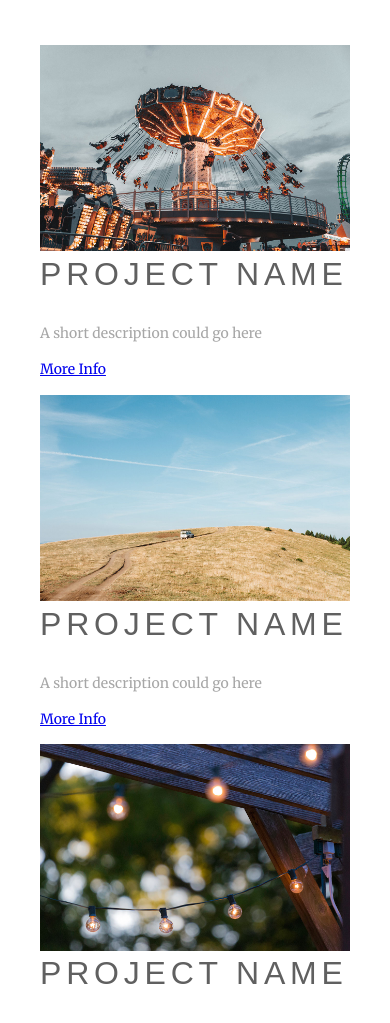
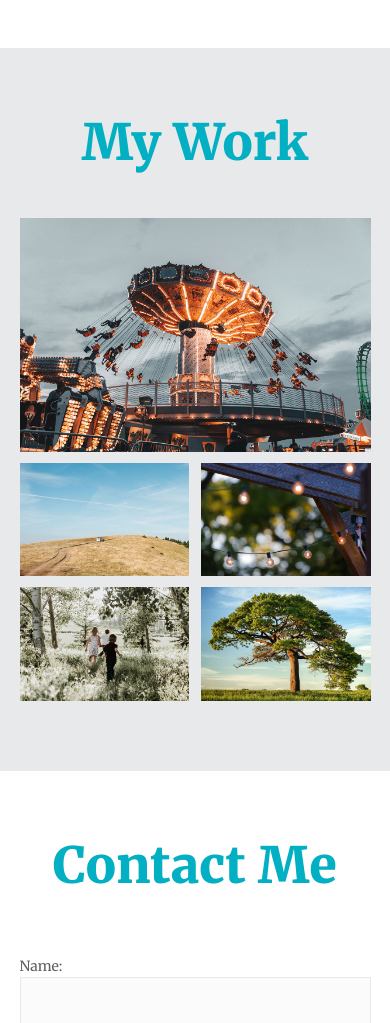
Before and after one commit to doublej89/myportfolio, a website: page index.html in a window 390 px wide. Shown: the part 1888-2911 px from the top of the page. Drawn offline with Linux system fonts and the light colour scheme; a web font is replaced by a local one.

Commit message:
media queries for basic layout done

```diff
--- a/index.html
+++ b/index.html
@@ -34,7 +34,7 @@
 		<h1>My Work</h1>
 		<div class="portfolio-items">
 			<figure class="portfolio-item featured">
-				<img src="img/portfolio-01.jpg">
+				<img src="img/portfolio-01.jpg" class="portfolio-img">
 				<figcaption>
 					<h2 class="portfolio-title">Project Name</h2>
 					<p class="portfolio-desc">A short description could go here</p>
@@ -42,7 +42,7 @@
 				</figcaption>
 			</figure>
 			<figure class="portfolio-item">
-				<img src="img/portfolio-02.jpg">
+				<img src="img/portfolio-02.jpg" class="portfolio-img">
 				<figcaption>
 					<h2 class="portfolio-title">Project Name</h2>
 					<p class="portfolio-desc">A short description could go here</p>
@@ -50,7 +50,7 @@
 				</figcaption>
 			</figure>
 			<figure class="portfolio-item">
-				<img src="img/portfolio-03.jpg">
+				<img src="img/portfolio-03.jpg" class="portfolio-img">
 				<figcaption>
 					<h2 class="portfolio-title">Project Name</h2>
 					<p class="portfolio-desc">A short description could go here</p>
@@ -58,7 +58,7 @@
 				</figcaption>
 			</figure>
 			<figure class="portfolio-item">
-				<img src="img/portfolio-04.jpg">
+				<img src="img/portfolio-04.jpg" class="portfolio-img">
 				<figcaption>
 					<h2 class="portfolio-title">Project Name</h2>
 					<p class="portfolio-desc">A short description could go here</p>
@@ -66,7 +66,7 @@
 				</figcaption>
 			</figure>
 			<figure class="portfolio-item">
-				<img src="img/portfolio-05.jpg">
+				<img src="img/portfolio-05.jpg" class="portfolio-img">
 				<figcaption>
 					<h2 class="portfolio-title">Project Name</h2>
 					<p class="portfolio-desc">A short description could go here</p>
@@ -81,10 +81,10 @@
 			<label class="name">Name:
 				<input type="text" name="name" id="name">
 			</label>
-			<label class="name">Email:
+			<label class="email">Email:
 				<input type="email" id="email">
 			</label>
-			<label message="message">Message:
+			<label message="message" class="message">Message:
 				<textarea id="message"></textarea>
 			</label>
 			<input type="submit" value="SEND" class="btn">
--- a/scss/modules/mixins.scss
+++ b/scss/modules/mixins.scss
@@ -11,3 +11,9 @@
         clear: both;
     }
 }
+
+@mixin medq($width: 50em) {
+    @media (min-width: $width) {
+        @content;
+    }
+}
--- a/scss/partials/_about-me.scss
+++ b/scss/partials/_about-me.scss
@@ -22,11 +22,15 @@
     .about-me {
         display: grid;
         grid-template-columns: [port-start] minmax(6em, 1fr) [name-start] minmax(6em, 1fr) [img-end] 2fr [port-end];
+        grid-column-gap: .8em;
     }
 
     .about-img {
         grid-column: port-start / img-end;
         grid-row: 1 / 2;
+        @include medq {
+            grid-row: 1 / 4;
+        }
     }
 
     .about-title {
@@ -37,7 +41,16 @@
 
     .about-subtitle, .about-text {
         grid-column: port-start / port-end;
+        @include medq {
+            grid-column: img-end / port-end;
+        }
     }
 
+    .about-subtitle {
+        grid-row: 2 / 3;
+    }
 
+    .about-text {
+        grid-row: 3 / 4;
+    }
 }
--- a/scss/partials/_base.scss
+++ b/scss/partials/_base.scss
@@ -3,6 +3,10 @@ body {
     font-family: $ff-s;
     line-height: 1.6;
     font-size: .875rem;
+
+    @media (min-width: 50em) {
+        font-size: 1.125rem;
+    }
 }
 
 h1, h2, p {
@@ -14,9 +18,8 @@ h1 {
     color: $accent;
     line-height: 1;
     font-size: 3.13rem;
-    span {
-        @include sans-serif($fs: 5.5rem, $color: $accent);
-        display: block;
+    @include medq {
+        font-size: 4.25rem;
     }
 }
 
@@ -26,4 +29,7 @@ img {
 
 h2 {
    @include sans-serif($fs: 2rem);
+   @include medq {
+        font-size: 3rem;
+    }
 }
--- a/scss/partials/_contact.scss
+++ b/scss/partials/_contact.scss
@@ -27,6 +27,37 @@ label {
 form {
     display: flex;
     flex-direction: column;
+
+    @supports (display: grid) {
+        @include medq {
+            display: grid;
+            grid-template-columns: 1fr 1fr;
+            grid-template-areas:
+            "name email"
+            "message message"
+            ". btn";
+            grid-column-gap: 1em;
+
+            .name {
+                grid-area: name;
+            }
+
+            .email {
+                grid-area: email;
+            }
+
+            .message {
+                grid-area: message;
+                textarea {
+                    height: 10em;
+                }
+            }
+
+            .btn {
+                grid-area: btn;
+            }
+        }
+    }
 }
 
 .btn {
--- a/scss/partials/_portfolio.scss
+++ b/scss/partials/_portfolio.scss
@@ -2,6 +2,10 @@
     text-align: center;
     background: $light-grey;
     padding: 5em 0;
+}
+
+figure {
+    margin: 0;
 }
 
 .portfolio-items {
@@ -14,9 +18,11 @@
     position: relative;
     overflow: hidden;
     flex: 1 1 20rem;
+    padding: 0;
 
-    img {
+    .portfolio-img {
         display: block;
+        margin: 0;
         width: 100%;
     }
 
@@ -31,7 +37,7 @@
         background: rgba($color: $accent, $alpha: .75);
         color: $white;
         text-align: left;
-        padding: 2em;
+        padding: 1em;
         transition: top ease-in-out 250ms;
     }
 
@@ -44,18 +50,10 @@
     color: $white;
     font-size: 2.5rem;
     margin-bottom: auto;
-
-    .featured & {
-        font-size: 5rem;
-    }
 }
 
 .portfolio-desc {
     display: none;
-
-    .featured & {
-        display: block;
-    }
 }
 
 .portfolio-link {
@@ -80,9 +78,12 @@
         display: grid;
         grid-template-columns: repeat(2, 1fr);
         grid-gap: .8em;
+        @include medq {
+            grid-template-columns: repeat(4, 1fr);
+        }
     }
 
-    .portfolio-items.featured {
+    .portfolio-item.featured {
         grid-column: 1 / span 2;
         grid-row: 1 / span 2;
     }
--- a/scss/partials/_welcome.scss
+++ b/scss/partials/_welcome.scss
@@ -14,9 +14,17 @@
         text-align: center;
         line-height: 2;
 
+        @include medq {
+            font-size: 3vw;
+        }
+
         span {
             @include sans-serif($fs: 5.5rem, $color: $accent);
             display: block;
+
+            @include medq {
+                font-size: 10vw;
+            }
         }
 
         &::before, &::after {
```
Also changed, not shown: css/main.css.
